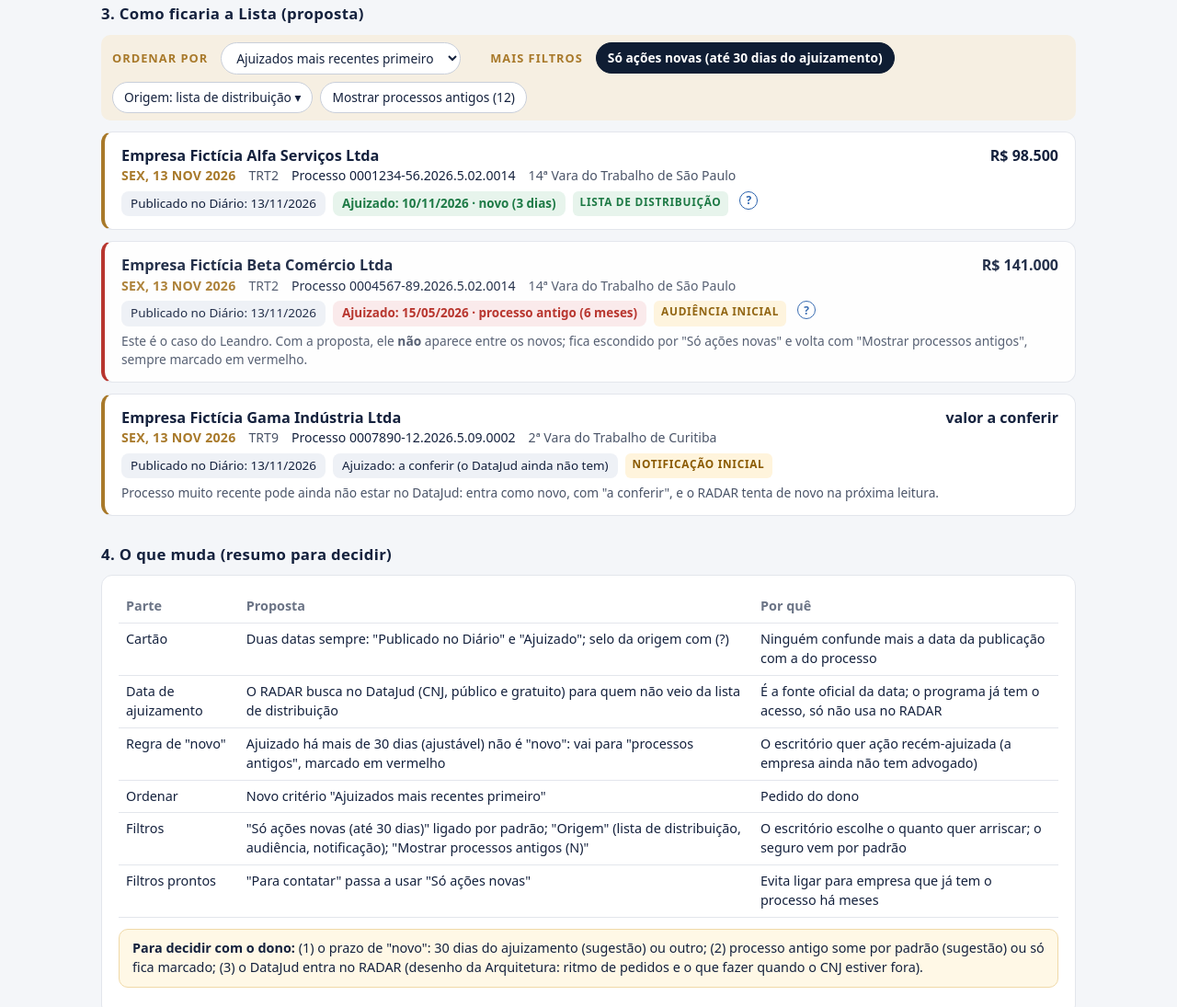
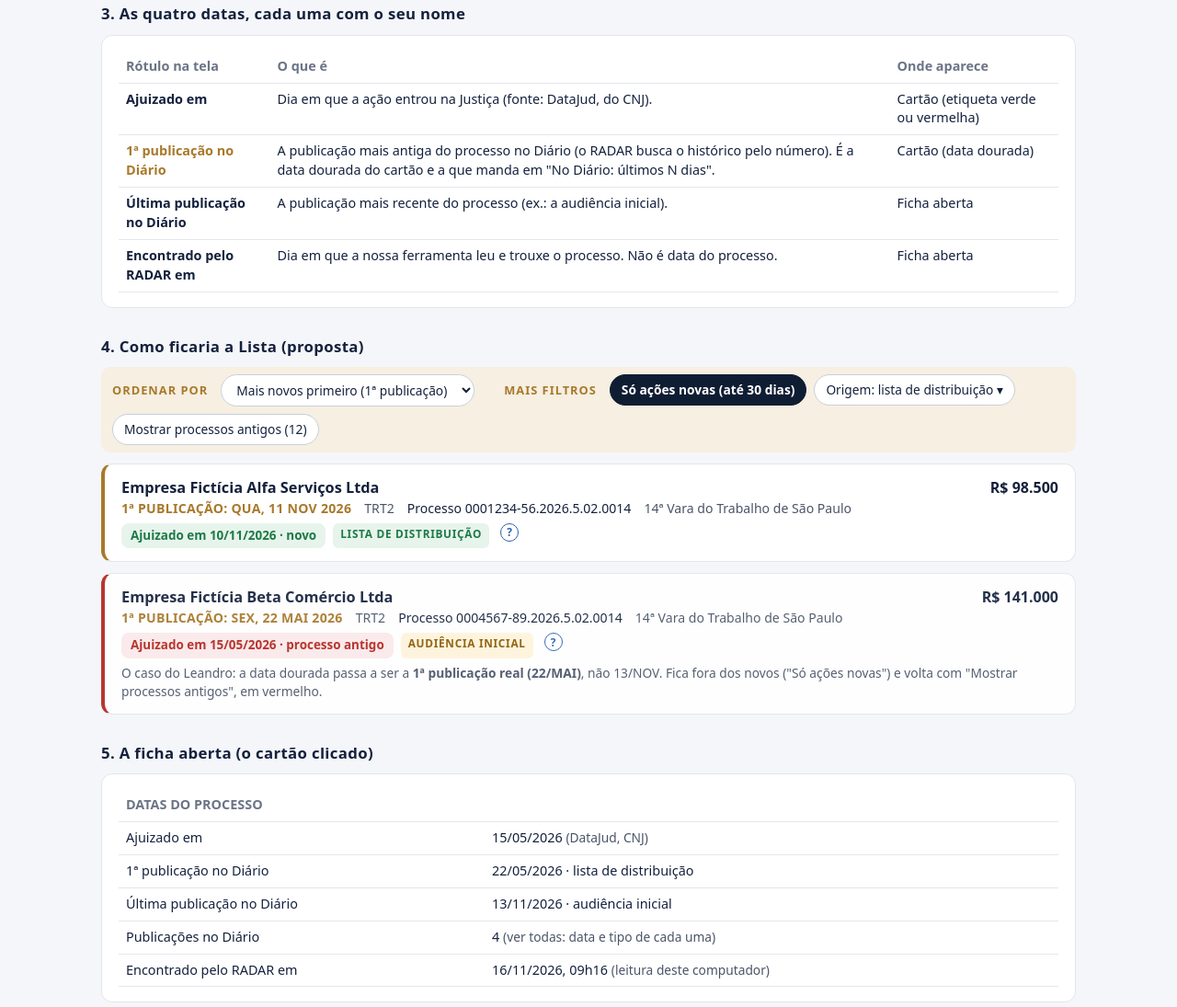
Before and after one commit to MarceloNeco/lexsuiteone, a plain HTML site: page documentacao/prototipos/datas-do-processo/prototipo.html in a window 1280 px wide. Shown: the part 898-1993 px from the top of the page at 92% size. Drawn offline with Linux system fonts and the light colour scheme.

Commit message:
Protótipo das datas: 1ª publicação real como data do cartão, ficha com as quatro datas

```diff
--- a/documentacao/prototipos/datas-do-processo/prototipo.html
+++ b/documentacao/prototipos/datas-do-processo/prototipo.html
@@ -76,13 +76,24 @@
   <div><b>Número CNJ</b>0001234-56.<b>2026</b>.5.02.0014: o ano está no número, mas não o mês.</div>
 </div>
 
-<h2>3. Como ficaria a Lista (proposta)</h2>
+<h2>3. As quatro datas, cada uma com o seu nome</h2>
+<div class="caixa">
+  <table>
+    <tr><th>Rótulo na tela</th><th>O que é</th><th>Onde aparece</th></tr>
+    <tr><td><b>Ajuizado em</b></td><td>Dia em que a ação entrou na Justiça (fonte: DataJud, do CNJ).</td><td>Cartão (etiqueta verde ou vermelha)</td></tr>
+    <tr><td><b style="color:var(--latao)">1ª publicação no Diário</b></td><td>A publicação mais antiga do processo no Diário (o RADAR busca o histórico pelo número). É a data dourada do cartão e a que manda em "No Diário: últimos N dias".</td><td>Cartão (data dourada)</td></tr>
+    <tr><td><b>Última publicação no Diário</b></td><td>A publicação mais recente do processo (ex.: a audiência inicial).</td><td>Ficha aberta</td></tr>
+    <tr><td><b>Encontrado pelo RADAR em</b></td><td>Dia em que a nossa ferramenta leu e trouxe o processo. Não é data do processo.</td><td>Ficha aberta</td></tr>
+  </table>
+</div>
+
+<h2>4. Como ficaria a Lista (proposta)</h2>
 <div class="barra">
   <b>ORDENAR POR</b>
-  <select><option>Mais recentes no Diário</option><option selected>Ajuizados mais recentes primeiro</option><option>Maior valor primeiro</option><option>Empresa (A a Z)</option></select>
+  <select><option selected>Mais novos primeiro (1ª publicação)</option><option>Ajuizados mais recentes primeiro</option><option>Maior valor primeiro</option><option>Empresa (A a Z)</option></select>
   <span style="width:16px"></span>
   <b>MAIS FILTROS</b>
-  <span class="chip on">Só ações novas (até 30 dias do ajuizamento)</span>
+  <span class="chip on">Só ações novas (até 30 dias)</span>
   <span class="chip">Origem: lista de distribuição ▾</span>
   <span class="chip">Mostrar processos antigos (12)</span>
 </div>
@@ -90,51 +101,47 @@
 <div class="cartao">
   <div>
     <div class="nome">Empresa Fictícia Alfa Serviços Ltda</div>
-    <div class="meta"><span class="data-diario">SEX, 13 NOV 2026</span><span>TRT2</span><span class="num">Processo 0001234-56.2026.5.02.0014</span><span>14ª Vara do Trabalho de São Paulo</span></div>
+    <div class="meta"><span class="data-diario" title="1ª publicação no Diário">1ª PUBLICAÇÃO: QUA, 11 NOV 2026</span><span>TRT2</span><span class="num">Processo 0001234-56.2026.5.02.0014</span><span>14ª Vara do Trabalho de São Paulo</span></div>
   </div>
   <div class="valor">R$ 98.500</div>
   <div class="datas">
-    <span class="data">Publicado no Diário: 13/11/2026</span>
-    <span class="data aj">Ajuizado: 10/11/2026 · <span class="novo">novo</span> (3 dias)</span>
-    <span class="selo dist">Lista de distribuição</span><span class="q" title="Origem: a lista de distribuição do tribunal. É o sinal mais seguro de ação nova.">?</span>
+    <span class="data aj">Ajuizado em 10/11/2026 · <span class="novo">novo</span></span>
+    <span class="selo dist">Lista de distribuição</span><span class="q" title="Como o RADAR achou: a lista de distribuição do tribunal, o sinal mais seguro de ação nova.">?</span>
   </div>
 </div>
 
 <div class="cartao antigo">
   <div>
     <div class="nome">Empresa Fictícia Beta Comércio Ltda</div>
-    <div class="meta"><span class="data-diario">SEX, 13 NOV 2026</span><span>TRT2</span><span class="num">Processo 0004567-89.2026.5.02.0014</span><span>14ª Vara do Trabalho de São Paulo</span></div>
+    <div class="meta"><span class="data-diario" title="1ª publicação no Diário">1ª PUBLICAÇÃO: SEX, 22 MAI 2026</span><span>TRT2</span><span class="num">Processo 0004567-89.2026.5.02.0014</span><span>14ª Vara do Trabalho de São Paulo</span></div>
   </div>
   <div class="valor">R$ 141.000</div>
   <div class="datas">
-    <span class="data">Publicado no Diário: 13/11/2026</span>
-    <span class="data aj velho">Ajuizado: 15/05/2026 · processo antigo (6 meses)</span>
-    <span class="selo aud">Audiência inicial</span><span class="q" title="Origem: a publicação da audiência inicial. Em tribunais com pauta longa, a audiência acontece meses depois do ajuizamento.">?</span>
+    <span class="data aj velho">Ajuizado em 15/05/2026 · processo antigo</span>
+    <span class="selo aud">Audiência inicial</span><span class="q" title="Como o RADAR achou: a publicação da audiência inicial, de 13/11. O histórico mostrou que a 1ª publicação foi em maio.">?</span>
   </div>
-  <div class="nota" style="grid-column:1/-1">Este é o caso do Leandro. Com a proposta, ele <b>não</b> aparece entre os novos; fica escondido por
-  "Só ações novas" e volta com "Mostrar processos antigos", sempre marcado em vermelho.</div>
+  <div class="nota" style="grid-column:1/-1">O caso do Leandro: a data dourada passa a ser a <b>1ª publicação real (22/MAI)</b>, não 13/NOV. Fica fora dos novos
+  ("Só ações novas") e volta com "Mostrar processos antigos", em vermelho.</div>
 </div>
 
-<div class="cartao">
-  <div>
-    <div class="nome">Empresa Fictícia Gama Indústria Ltda</div>
-    <div class="meta"><span class="data-diario">SEX, 13 NOV 2026</span><span>TRT9</span><span class="num">Processo 0007890-12.2026.5.09.0002</span><span>2ª Vara do Trabalho de Curitiba</span></div>
-  </div>
-  <div class="valor">valor a conferir</div>
-  <div class="datas">
-    <span class="data">Publicado no Diário: 13/11/2026</span>
-    <span class="data">Ajuizado: a conferir (o DataJud ainda não tem)</span>
-    <span class="selo aud">Notificação inicial</span>
-  </div>
-  <div class="nota" style="grid-column:1/-1">Processo muito recente pode ainda não estar no DataJud: entra como novo, com "a conferir", e o RADAR tenta de novo na próxima leitura.</div>
+<h2>5. A ficha aberta (o cartão clicado)</h2>
+<div class="caixa">
+  <table>
+    <tr><th colspan="2">DATAS DO PROCESSO</th></tr>
+    <tr><td>Ajuizado em</td><td>15/05/2026 <span class="nota">(DataJud, CNJ)</span></td></tr>
+    <tr><td>1ª publicação no Diário</td><td>22/05/2026 · lista de distribuição</td></tr>
+    <tr><td>Última publicação no Diário</td><td>13/11/2026 · audiência inicial</td></tr>
+    <tr><td>Publicações no Diário</td><td>4 <span class="nota">(ver todas: data e tipo de cada uma)</span></td></tr>
+    <tr><td>Encontrado pelo RADAR em</td><td>16/11/2026, 09h16 <span class="nota">(leitura deste computador)</span></td></tr>
+  </table>
 </div>
 
-<h2>4. O que muda (resumo para decidir)</h2>
+<h2>6. O que muda (resumo para decidir)</h2>
 <div class="caixa">
   <table>
     <tr><th>Parte</th><th>Proposta</th><th>Por quê</th></tr>
-    <tr><td>Cartão</td><td>Duas datas sempre: "Publicado no Diário" e "Ajuizado"; selo da origem com (?)</td><td>Ninguém confunde mais a data da publicação com a do processo</td></tr>
-    <tr><td>Data de ajuizamento</td><td>O RADAR busca no DataJud (CNJ, público e gratuito) para quem não veio da lista de distribuição</td><td>É a fonte oficial da data; o programa já tem o acesso, só não usa no RADAR</td></tr>
+    <tr><td>Cartão</td><td>Data dourada = 1ª publicação real no Diário (histórico pelo número); "Ajuizado em" ao lado; selo de como o RADAR achou, com (?)</td><td>O escritório quer o processo mais novo: a data do cartão passa a ser a do começo do processo</td></tr><tr><td>Ficha</td><td>As quatro datas com nome: ajuizado, 1ª e última publicação, encontrado pelo RADAR</td><td>Cada data diz o que é; ninguém confunde a leitura do RADAR com a data do processo</td></tr>
+    <tr><td>Histórico e ajuizamento</td><td>Para quem não veio da lista de distribuição, o RADAR busca as publicações do processo no Diário (pelo número) e a data de ajuizamento no DataJud (CNJ); ~1 consulta por segundo, em segundo plano</td><td>É a fonte oficial da data; o programa já tem o acesso, só não usa no RADAR</td></tr>
     <tr><td>Regra de "novo"</td><td>Ajuizado há mais de 30 dias (ajustável) não é "novo": vai para "processos antigos", marcado em vermelho</td><td>O escritório quer ação recém-ajuizada (a empresa ainda não tem advogado)</td></tr>
     <tr><td>Ordenar</td><td>Novo critério "Ajuizados mais recentes primeiro"</td><td>Pedido do dono</td></tr>
     <tr><td>Filtros</td><td>"Só ações novas (até 30 dias)" ligado por padrão; "Origem" (lista de distribuição, audiência, notificação); "Mostrar processos antigos (N)"</td><td>O escritório escolhe o quanto quer arriscar; o seguro vem por padrão</td></tr>
```
